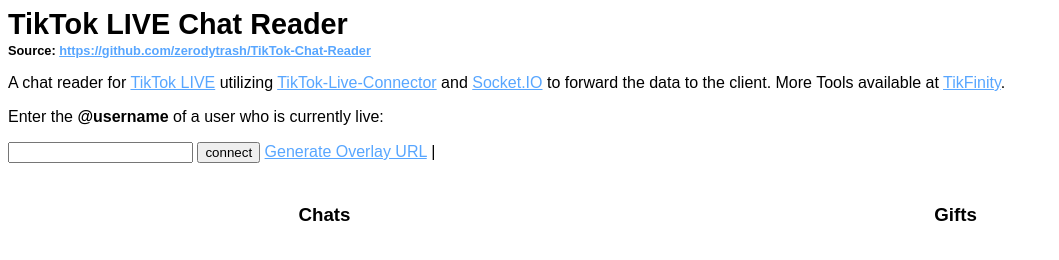
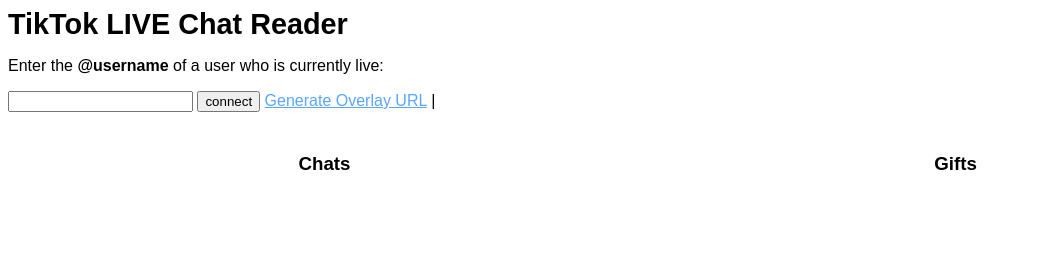
Before and after one commit to crazypandroid/TikTok-Chat-Reader-V2, a website: page public/index.html in a window 1280 px wide. Shown: the whole page, without its empty margins (0-1059 px from the left). Drawn offline with nearby package versions, Linux system fonts and the light colour scheme; no server answers.

Commit message:
Update index.html

```diff
--- a/public/index.html
+++ b/public/index.html
@@ -33,11 +33,6 @@
 <body>
     <div class="head">
         <h1>TikTok LIVE Chat Reader</h1>
-        <span class="subTitle">Source: <a href="https://github.com/zerodytrash/TikTok-Chat-Reader">https://github.com/zerodytrash/TikTok-Chat-Reader</a></span>
-    </div>
-
-    <div>
-        A chat reader for <a href="https://www.tiktok.com/live">TikTok LIVE</a> utilizing <a href="https://github.com/zerodytrash/TikTok-Live-Connector">TikTok-Live-Connector</a> and <a href="https://socket.io/">Socket.IO</a> to forward the data to the client. More Tools available at <a href="https://tikfinity.zerody.one/" target="_blank">TikFinity</a>.
     </div>
 
     <div class="inputFields">
```
